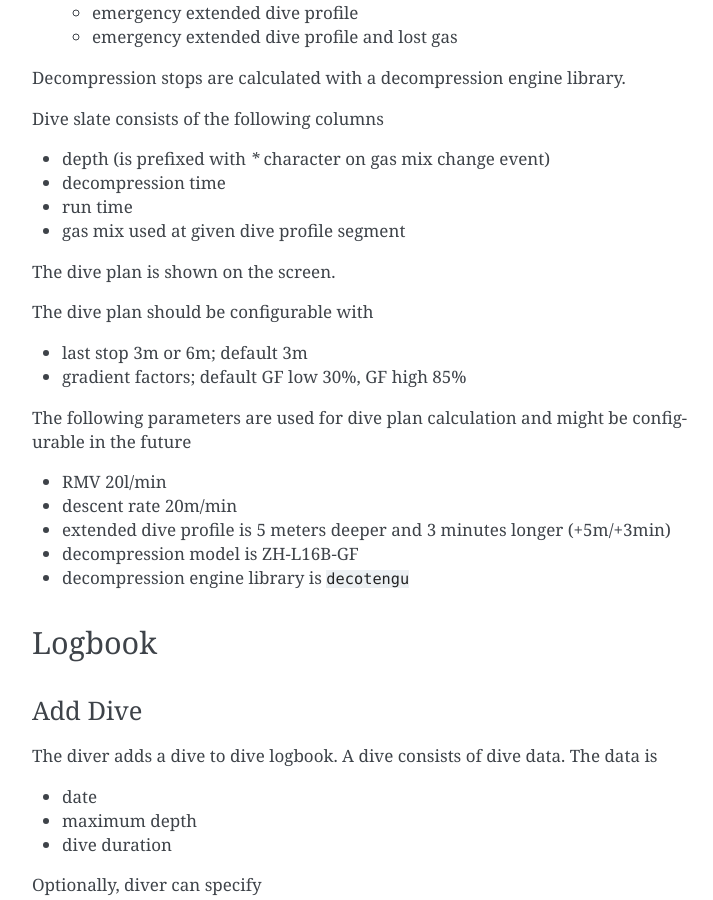
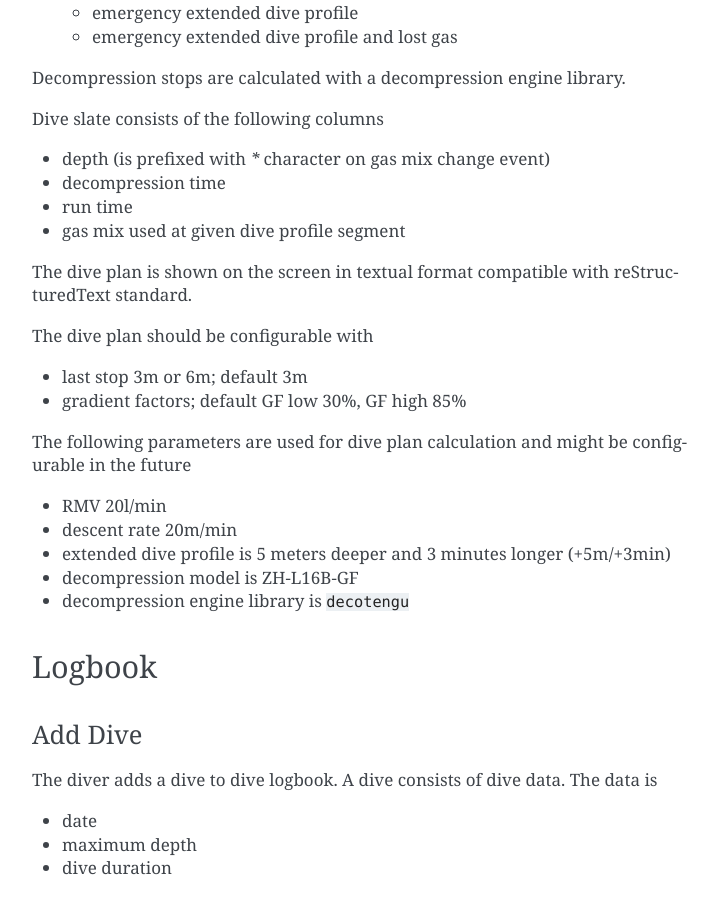
Before and after one commit to gitGNU/gnu_kenozooid, a Sphinx documentation site: the page built from doc/hacking/us.rst, in a window 1280 px wide and 900 px high, scrolled down 3354 px. Shown: the whole window, without its empty margins (388-1101 px from the left). Built offline with Sphinx 7.4.7, drawn with Linux system fonts in a browser that asks for light colours.

Commit message:
- refactor deco dive plan output to be compatible with reStructuredText   standard

```diff
--- a/doc/hacking/us.rst
+++ b/doc/hacking/us.rst
@@ -188,7 +188,8 @@ Dive slate consists of the following columns
 - run time
 - gas mix used at given dive profile segment
 
-The dive plan is shown on the screen.
+The dive plan is shown on the screen in textual format compatible with
+reStructuredText standard.
 
 .. not for ver. 0.15: or can be saved as PDF file for printing.
 
```
Also changed, not shown: 1 other file.
